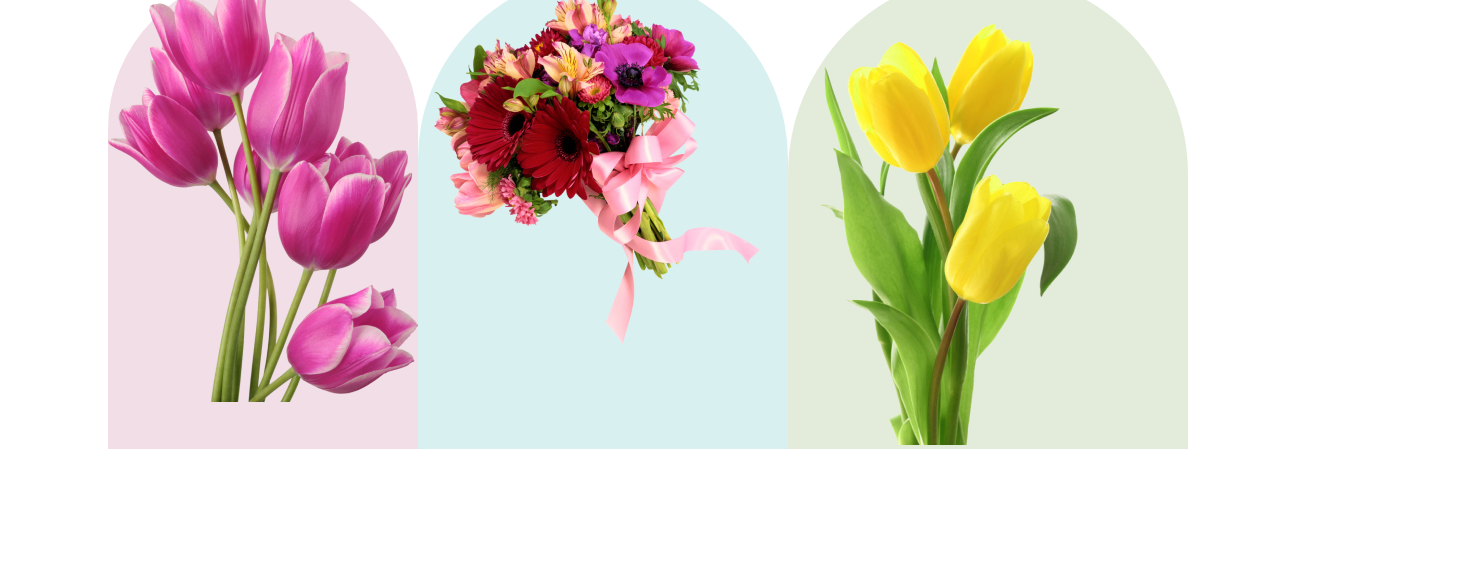
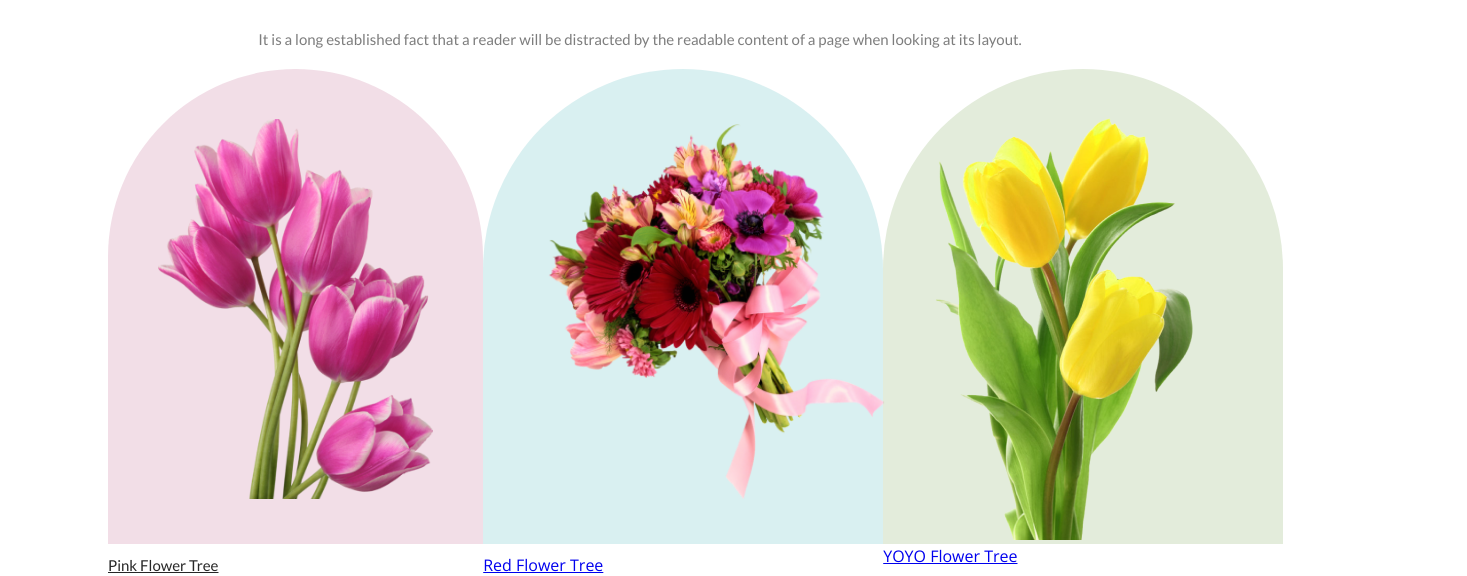
Before and after one commit to utso-sarkar/flower_shop, a plain HTML site: page index.html in a window 1280 px wide. Shown: the part 757-1333 px from the top of the page, 1467 px wide, since content can reach past the window. Before the commit the page ends 1214 px from the top, so only its background shows below. Drawn offline with nearby package versions, Linux system fonts and the light colour scheme.

Commit message:
added something new

```diff
--- a/index.html
+++ b/index.html
@@ -59,17 +59,19 @@
 <section class="body-fool">
 
 <div class="div1">
-<img src="flower/pink.png" alt="">
+<img class="pic1" src="flower/pink.png" alt="">
+<a class="pinki" href="#">Pink Flower Tree</a>
+</div>
 
 
-</div>
 <div class="div2">
     <img class="pic1" src="flower/tora.png" alt="">
+    <a href="#">Red Flower Tree</a>
 </div>
 <div class="div3" class="div3">
 
 <img class="pic3" src="flower/holud.png" alt="">
-
+<a href="#">YOYO Flower Tree</a>
 </div>
 
 
@@ -77,7 +79,15 @@
 
 
 
+
+
+</div>
+
 </section>
+
+
+
+
 
 
 
--- a/style.css
+++ b/style.css
@@ -60,6 +60,7 @@ body{
     font-style: normal;
     font-weight: 800;
     line-height: normal;
+    padding-top: 95px;
 }
 .f-text2{
     color: rgba(39, 39, 39, 0.60);
@@ -93,12 +94,14 @@ body{
 }
 
 /* picture section */
-.pic2{
-  margin-top: 150px;
+.pic1{
+  padding: 50px;
+  height: 380px;
 
 }
 .pic3{
     margin-right: 250px;
+    padding-left: 20px;
 
 }
 .body-fool{
@@ -107,3 +110,11 @@ body{
     padding-right: 150px;
     padding-left: 100px;
 }
+.pinki{
+    color: #272727;
+    text-align: center;
+    font-family: Lato;
+    font-size: 15px;
+   margin-bottom: none;
+    display: inline-flex;
+    text-decoration: underline;
```
